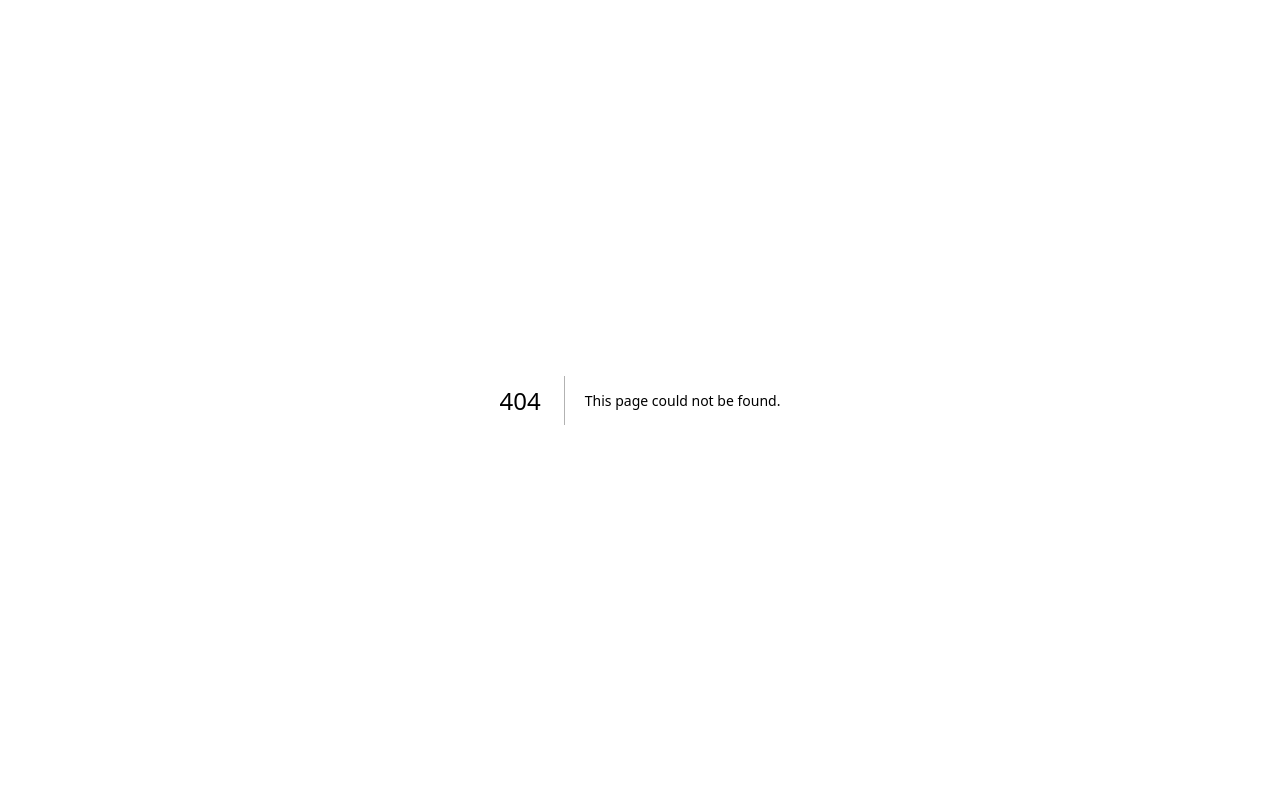
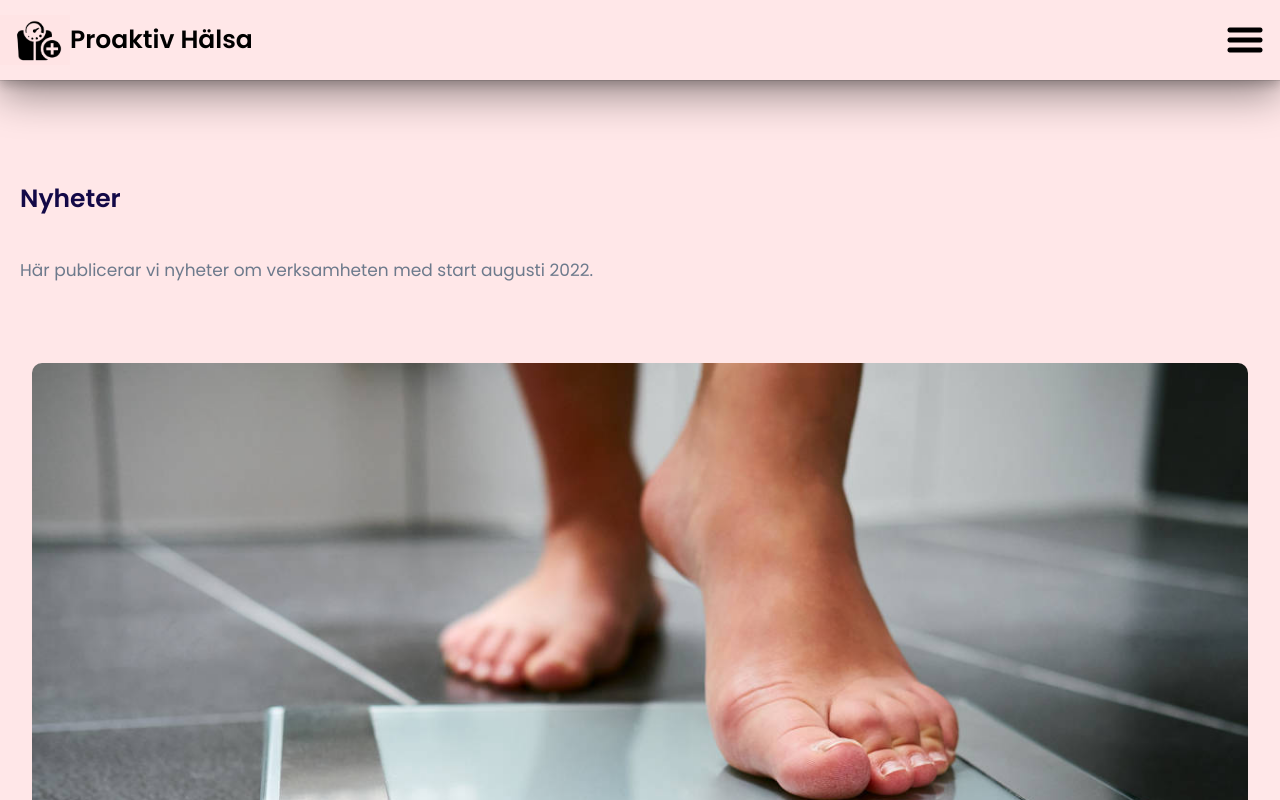
Before and after one commit to hakimm77/Proactive-health-website, a Next.js app: page /media/nyheter in a window 1280 px wide. Before the commit this address had no page. Shown: the top 800 px of the page. Built offline with nearby package versions, Linux system fonts and the light colour scheme.

Commit message:
media/news done

```diff
--- /dev/null
+++ b/pages/media/nyheter.tsx
@@ -0,0 +1,64 @@
+import { Footer } from "@/components/Footer";
+import { Navbar } from "@/components/Navbar";
+import { COLORS } from "@/helpers/colors";
+import { Flex, Text } from "@chakra-ui/react";
+import { useMediaQuery } from "@material-ui/core";
+import Image from "next/image";
+
+const NewsPage = () => {
+  const isMobile = useMediaQuery("(max-width:1400px)");
+
+  return (
+    <Flex flexDir="column" alignItems="center" bgColor={COLORS.pink}>
+      <Navbar />
+
+      <Flex
+        mt={"100px"}
+        flexDir={isMobile ? "column" : "row"}
+        w={isMobile ? "100%" : "90%"}
+        justifyContent="space-around"
+        alignItems="flex-start"
+        paddingTop={20}
+        paddingBottom={20}
+      >
+        <Flex
+          flexDir="column"
+          color={COLORS.gray}
+          fontSize={isMobile ? 17 : 19}
+          w={isMobile ? "95%" : "40%"}
+          lineHeight={"1.5"}
+          pl={isMobile ? 5 : 0}
+          mb={isMobile ? 10 : 0}
+        >
+          <Text
+            color="#130947"
+            fontSize={isMobile ? 25 : 30}
+            fontWeight={600}
+            mb={10}
+          >
+            Nyheter
+          </Text>
+
+          <Text mb={10}>
+            Här publicerar vi nyheter om verksamheten med start augusti 2022.
+          </Text>
+        </Flex>
+
+        <Image
+          src={require("../../assets/header-image.jpg")}
+          alt={"header-image"}
+          style={{
+            width: isMobile ? "95%" : "35%",
+            objectFit: "contain",
+            alignSelf: isMobile ? "center" : "",
+            borderRadius: 10,
+          }}
+        />
+      </Flex>
+
+      <Footer />
+    </Flex>
+  );
+};
+
+export default NewsPage;
```
